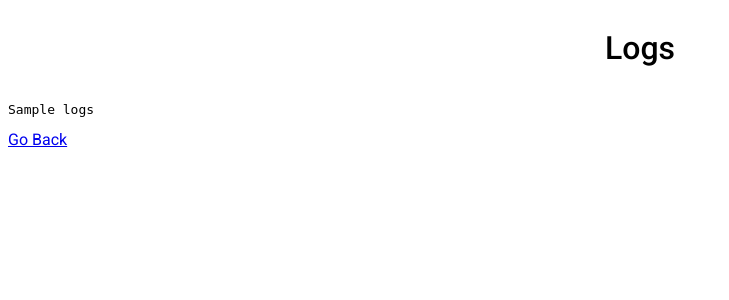
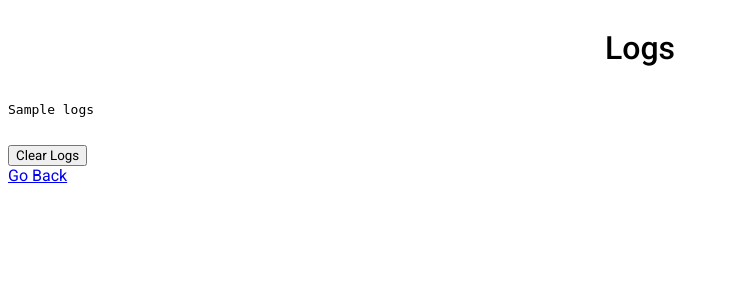
Before and after one commit to jszeto9190/CS361-Microservice-A, a Flask app: template templates/logs.html in a window 1280 px wide. Shown: the top 300 px of the page, without its empty margins (0-729 px from the left). Run offline with Flask 3, Linux system fonts and the light colour scheme; the template is opened without the code that fills it: most values are stand-ins (such as "Sample title", 1, 10 or a date in 2020).

Commit message:
Update minor

```diff
--- a/app.py
+++ b/app.py
@@ -108,9 +108,17 @@ def get_logs():
     log_contents = log_stream.read()
     return render_template('logs.html', logs=log_contents)
 
+#clear logs
+@app.route('/clear-logs', methods=['POST'])
+def clear_logs():
+    log_stream.truncate(0)
+    log_stream.seek(0)
+    return redirect(url_for('get_logs'))
+
+#save photos
 @app.route('/download/<filename>')
 def download_file(filename):
-    return send_from_directory('/tmp/Pictures', filename)
+    return send_from_directory('/Pictures', filename)
 
 if __name__ == '__main__':
     port = int(os.environ.get('PORT', 5000))
--- a/templates/logs.html
+++ b/templates/logs.html
@@ -12,6 +12,9 @@
 <body>
     <h1>Logs</h1>
     <pre>{{ logs }}</pre>
+    <form action="/clear-logs" method="post">
+        <button type="submit">Clear Logs</button>
+    </form>
     <a href="/">Go Back</a>
 </body>
 </html>
```
Also changed, not shown: Pictures/Jeff-Koons-Play-Doh.webp (deleted).
